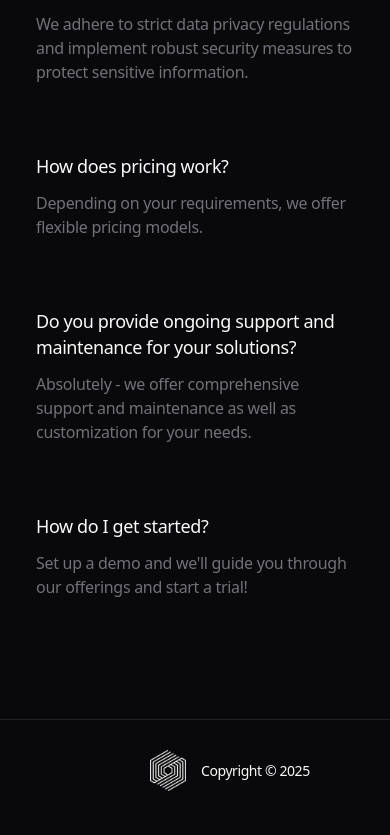
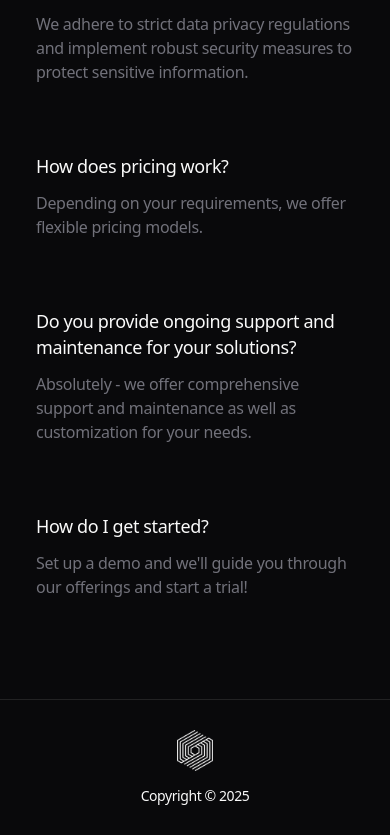
Before and after one commit to deepanshu-sharma425/credex-assignment2, a React (Vite) app: page / in a window 390 px wide. Shown: the part 6387-7222 px from the top of the page. Built offline with nearby package versions, Linux system fonts and the light colour scheme.

Commit message:
footer resp

```diff
--- a/src/components/footer/footer.css
+++ b/src/components/footer/footer.css
@@ -1,32 +1,67 @@
+/* Base styles (mobile first) */
+.footer {
+  padding-top: 40px;
+  width: 100%;
+}
 
-.footer{
-    padding-top:60px ;
+.border {
+  height: 1px;
+  background-color: #222223;
+  width: 100%;
 }
-.border{
-    height: 1px;
 
-    background-color:#222223 ;
+.footerinfo {
+  padding: 30px 16px;
+  display: flex;
+  flex-direction: column;
+  align-items: center;
+  gap: 15px;
+  text-align: center;
 }
-.footerinfo{
-    padding: 30px 0 30px 150px;
-    display: flex;
-    align-items:center ;
-    gap: 15px;
+
+.footerinfo p {
+  font-size: 14px;
+  font-family: ui-sans-serif, system-ui, sans-serif, "Apple Color Emoji", "Segoe UI Emoji", "Segoe UI Symbol", "Noto Color Emoji";
+  font-weight: 400;
+  color: rgb(250, 250, 250);
+  letter-spacing: -0.42px;
+  margin: 0;
 }
-.footerinfo p{
 
+.footerinfo img {
+  height: 41px;
+  width: 36px;
+}
 
+/* Tablet (768px and up) */
+@media (min-width: 768px) {
+  .footer {
+    padding-top: 50px;
+  }
 
-font-size: 14px;
-font-family: ui-sans-serif, system-ui, sans-serif, "Apple Color Emoji", "Segoe UI Emoji", "Segoe UI Symbol", "Noto Color Emoji";
-font-weight: 400;
+  .footerinfo {
+    flex-direction: row;
+    justify-content: center;
+    padding: 30px 40px;
+  }
+}
 
+/* Desktop (1024px and up) */
+@media (min-width: 1024px) {
+  .footer {
+    padding-top: 60px;
+  }
 
+  .footerinfo {
+    padding: 30px 150px;
+    justify-content: flex-start;
+    text-align: left;
+  }
+}
 
-color: rgb(250, 250, 250);
-letter-spacing: -0.42px;
+/* Large desktop (1440px and up) */
+@media (min-width: 1440px) {
+  .footerinfo {
+    padding: 30px 200px;
+  }
 }
-.footerinfo img{
-    height: 41px;
-    width: 36px;
-}
```
